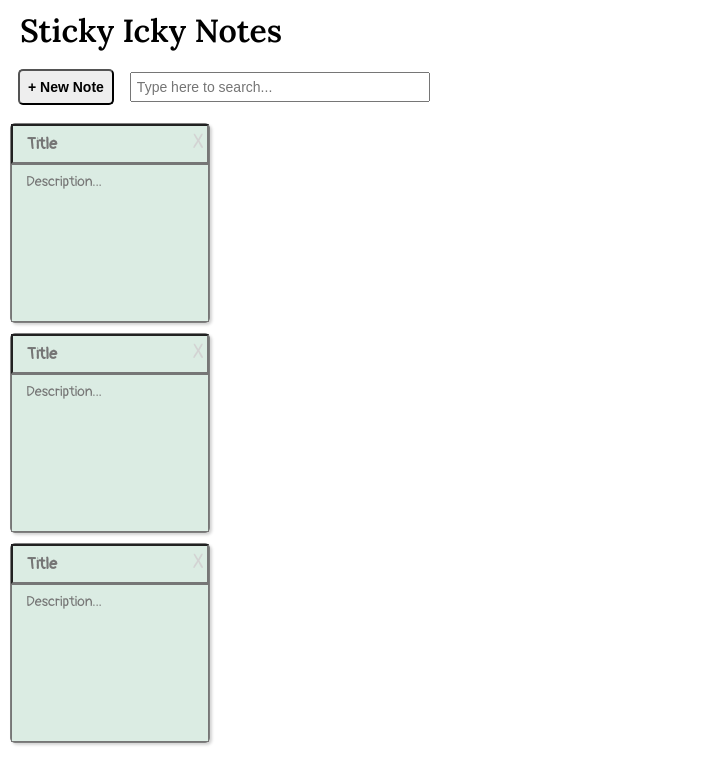
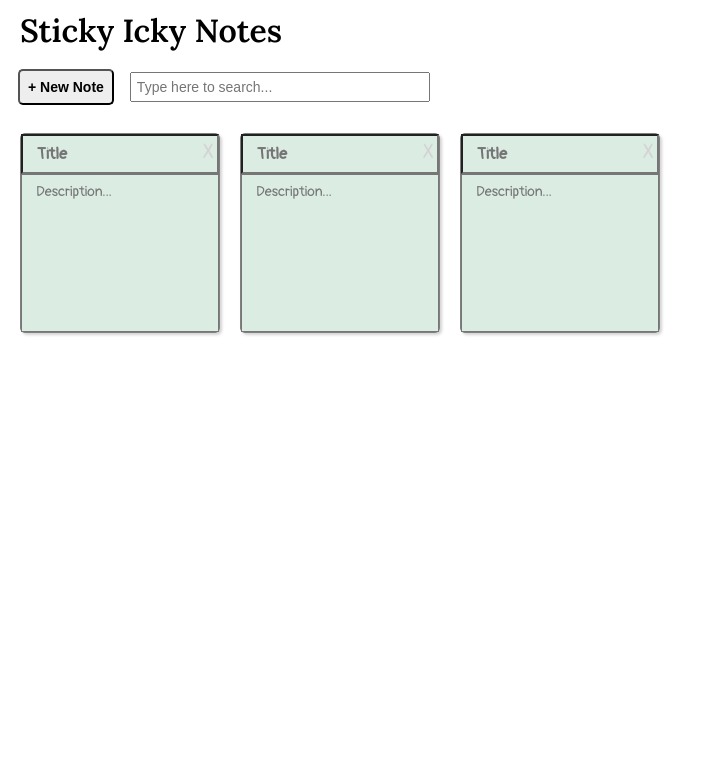
Before and after one commit to ryanjeffrey/react-greenfield-sticky-note-project, a React (Create React App) app: page / in a window 1280 px wide. Shown: the top 784 px of the page, without its empty margins (0-716 px from the left). Built offline with nearby package versions, Linux system fonts and the light colour scheme; a web font is replaced by a local one.

Commit message:
Passed props down the component tree

```diff
--- a/src/App.js
+++ b/src/App.js
@@ -32,8 +32,8 @@
   render() {
     return (
       <div>
-        <Header />
-        <NotesList />
+        <Header searchText={this.state.searchText} />
+        <NotesList notes={this.state.notes} />
       </div>
     );
   }
--- a/src/NotesList.js
+++ b/src/NotesList.js
@@ -1,12 +1,11 @@
 import React from "react";
 import Note from "./Note.js";
 
-var NotesList = () => (
-  <div>
-    <Note />
-    <Note />
-    <Note />
-  </div>
-);
+const renderNote = (note) => <Note note={note} key={note.id} />;
+
+var NotesList = (props) => {
+  var noteElements = props.notes.map(renderNote);
+  return <ul className="notes-list">{noteElements}</ul>;
+};
 
 export default NotesList;
```
